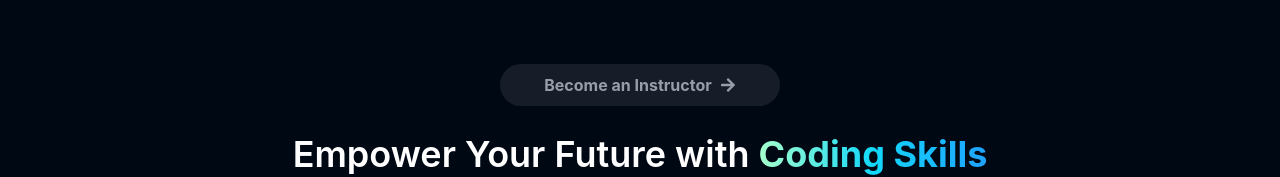
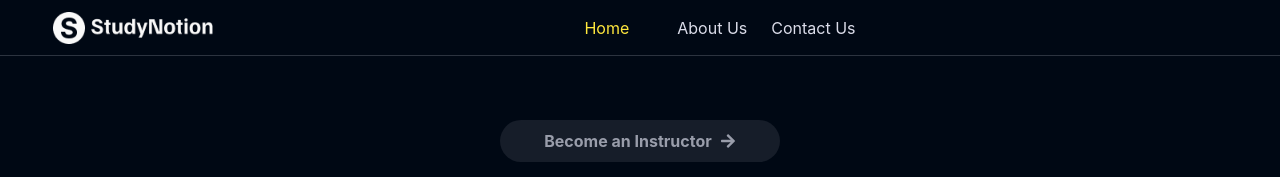
Before and after one commit to mayank2393/EduVation-Project, a React (Create React App) app: page / in a window 1280 px wide. Shown: the top 177 px of the page. Built offline with nearby package versions, Linux system fonts and the light colour scheme.

Commit message:
created Reducers

```diff
--- a/package.json
+++ b/package.json
@@ -3,13 +3,16 @@
   "version": "0.1.0",
   "private": true,
   "dependencies": {
+    "@reduxjs/toolkit": "^2.1.0",
     "concurrently": "^8.2.2",
     "react": "^18.2.0",
     "react-dom": "^18.2.0",
     "react-icons": "^5.0.1",
+    "react-redux": "^9.1.0",
     "react-router-dom": "^6.22.0",
     "react-scripts": "5.0.1",
     "react-type-animation": "^3.2.0",
+    "redux-toolkit": "^1.1.2",
     "web-vitals": "^2.1.4"
   },
   "repository": {
--- a/src/App.jsx
+++ b/src/App.jsx
@@ -2,12 +2,15 @@
 import "./App.css";
 import React from "react";
 import Home from "./pages/Home";
+import Navbar from "./components/common/Navbar";
 function App() {
   return (
+
     <div className="w-screen min-h-screen bg-richblack-900 flex flex-col font-inter">
-      <Routes>
-        <Route path = '/' element = {<Home />} />
-      </Routes>
+      <Navbar/>
+        <Routes>
+          <Route path = '/' element = {<Home/>} />
+        </Routes>
     </div>
   );
 }
--- /dev/null
+++ b/src/components/common/Navbar.jsx
@@ -0,0 +1,49 @@
+import React from 'react'
+import { Link, matchPath } from 'react-router-dom'
+import logo from "../../assets/Logo/Logo-Full-Light.png";
+import { NavbarLinks } from "../../data/navbar-links";
+import { useLocation } from 'react-router-dom';
+
+const Navbar = () => {
+    const location = useLocation(); //use location is used to get the location of the current page's route
+    const matchRoute = (route) => {
+        return matchPath({path:route}, location.pathname)
+    }
+    return (
+        <div className='flex h-14 items-center justify-center border-b-[1px] border-b-richblack-700 '>
+            <div className='flex w-11/12 max-w-maxContent items-center justify-between'>
+                <Link to="/">
+                    <img src={logo} alt="logo" width={160} height={42} loading='lazy' />
+                </Link>
+
+                {/* NavLinks  */}
+                <nav>
+                    <ul className='flex gap-x-6 text-richblack-25'>
+                        {
+                            NavbarLinks.map((link, index) => (
+                                <li key={index}>
+                                    {
+                                        link.title === 'Catalog' ? (<div></div>)
+                                            :
+                                            (<Link to={link?.path}>
+                                                <p className={matchRoute(link?.path) ? "text-yellow-25" : "text-richblack-25" }>
+                                                    {link.title}
+                                                </p>
+                                            </Link>)
+                                    }
+                                </li>
+                            ))
+                        }
+                    </ul>
+                </nav>
+
+                {/* login signup  */}
+                <div className='flex gap-x-4 items-center'>
+
+                </div>
+            </div>
+        </div>
+    )
+}
+
+export default Navbar
--- a/src/index.jsx
+++ b/src/index.jsx
@@ -3,10 +3,18 @@
 import App from "./App";
 import "./index.css";
 import { BrowserRouter } from "react-router-dom";
+import {Provider} from "react-redux";
+import rootReducer from "./reducer";
+import {configureStore} from "@reduxjs/toolkit";
 
+const store = configureStore({
+  reducer : rootReducer, // this is the root reducer which is used to combine all the reducers
+})
 const root = ReactDOM.createRoot(document.getElementById("root"));
 root.render(
+  <Provider store = {store}>
   <BrowserRouter>
     <App />
   </BrowserRouter>
+  </Provider>
 );
--- /dev/null
+++ b/src/reducer/index.jsx
@@ -0,0 +1,9 @@
+import {combineReducers} from '@reduxjs/toolkit'; // this basically combines all the reducers into a single reducer which can be used in the store thus making it easier to manage the store
+import authReducer from '../slices/auth'
+
+const rootReducer = combineReducers({
+    auth : authReducer,
+
+})
+
+export default rootReducer;
--- /dev/null
+++ b/src/slices/auth.jsx
@@ -0,0 +1,18 @@
+import {createSlice} from '@reduxjs/toolkit';
+
+const initialState = {
+    token : localStorage.getItem('token')? JSON.parse(localStorage.getItem('token')) : null, // basically localStorage is used to store the token in the browser so that the user doesn't have to login again and again
+};
+
+const authSlice = createSlice({
+    name : 'auth',
+    initialState : initialState,
+    reducers : {
+        setToken(state,value){
+            state.token = value.payload; // this is used to set the token in the state
+        }
+    }
+});
+
+export const {setToken} = authSlice.actions;
+export default authSlice.reducer;
```
Also changed, not shown: 1 other file (tests, documents, lock files or other folders).
